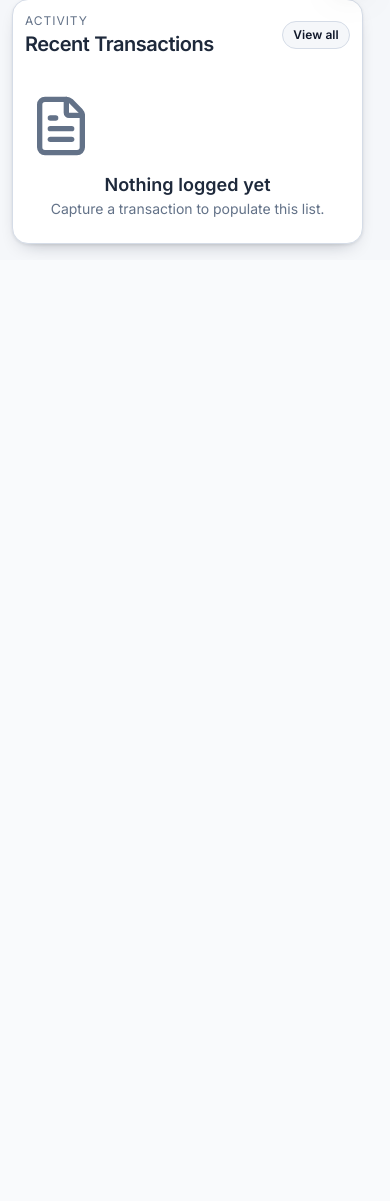
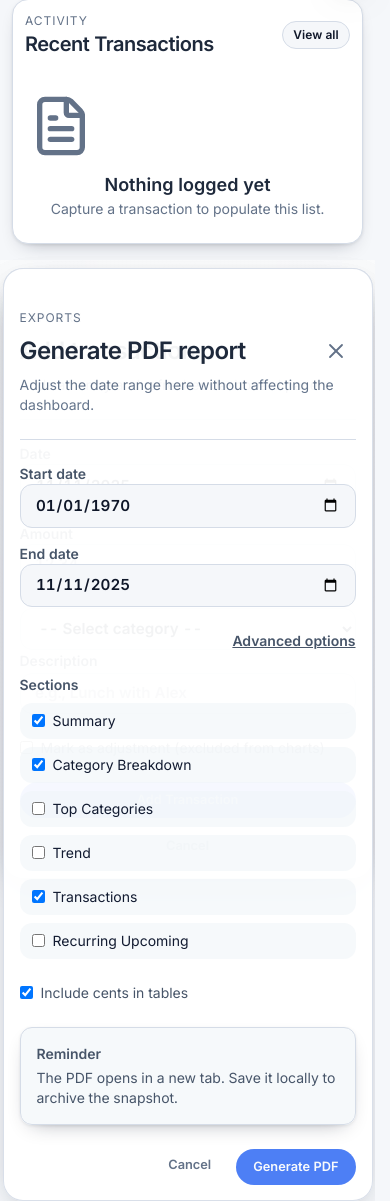
Before and after one commit to janishahn/expenses-web, a FastAPI app: page / in a window 390 px wide. Shown: the part 945-2146 px from the top of the page. Before the commit the page ends 1199 px from the top, so only its background shows below. Run offline with FastAPI, Linux system fonts and the light colour scheme; data that the repository does not hold is empty; some libraries are stand-ins or nearby versions.

Commit message:
Improve modals on mobile

```diff
--- a/static/css/main.css
+++ b/static/css/main.css
@@ -397,6 +397,21 @@
   transition: border 120ms, box-shadow 120ms;
 }
 
+/* iOS/Safari: date inputs default to centered text */
+input[type="date"].input,
+input[type="datetime-local"].input,
+input[type="month"].input,
+input[type="time"].input {
+  text-align: left;
+}
+
+input[type="date"].input::-webkit-date-and-time-value,
+input[type="datetime-local"].input::-webkit-date-and-time-value,
+input[type="month"].input::-webkit-date-and-time-value,
+input[type="time"].input::-webkit-date-and-time-value {
+  text-align: left;
+}
+
 .input:focus,
 .select:focus,
 .textarea:focus {
@@ -453,6 +468,7 @@
 
 .date-range-picker {
   position: relative;
+  width: 100%;
 }
 
 .date-range-picker__trigger {
@@ -469,7 +485,15 @@
   right: 0;
   z-index: 50;
   width: 18rem;
-  max-width: calc(100vw - 2rem);
+  max-width: 100%;
+}
+
+@media (max-width: 640px) {
+  .date-range-picker__popover {
+    left: 0;
+    right: 0;
+    width: 100%;
+  }
 }
 
 .table {
@@ -654,24 +678,35 @@
   color: hsl(var(--card-foreground));
   box-shadow: var(--shadow-2);
   width: min(640px, 92vw);
+  padding: 0;
 }
 
 dialog.modal {
-  max-height: min(720px, 90vh);
-  overflow: auto;
+  --modal-pad: clamp(1rem, 4vw, 1.5rem);
+  width: min(640px, calc(100vw - 2rem));
+  max-height: min(720px, calc(100vh - 2rem));
+  max-height: min(720px, calc(100dvh - 2rem));
+  overflow: hidden;
+  display: flex;
+  border: 1px solid hsl(var(--border) / 0.9);
 }
 
 @media (max-width: 640px) {
   dialog.modal {
-    width: 100vw;
-    height: 100vh;
-    max-height: 100vh;
-    border-radius: 0;
+    width: calc(100vw - 1.25rem);
+    max-height: calc(100vh - 1.25rem);
+    max-height: calc(100dvh - 1.25rem);
+    border-radius: var(--radius-2xl);
   }
 }
 
 .modal-form {
-  padding: clamp(1rem, 4vw, 1.5rem);
+  padding: var(--modal-pad, clamp(1rem, 4vw, 1.5rem));
+  padding-bottom: calc(var(--modal-pad, clamp(1rem, 4vw, 1.5rem)) + env(safe-area-inset-bottom));
+  overflow: auto;
+  flex: 1;
+  overscroll-behavior: contain;
+  -webkit-overflow-scrolling: touch;
 }
 
 dialog::backdrop {
--- a/templates/recurring.html
+++ b/templates/recurring.html
@@ -98,8 +98,8 @@
     </div>
 </section>
 
-<dialog id="rule-modal">
-    <form id="rule-form" method="post" action="/recurring" data-create-action="/recurring" class="space-y-4">
+<dialog id="rule-modal" class="modal">
+    <form id="rule-form" method="post" action="/recurring" data-create-action="/recurring" class="modal-form space-y-4">
         <input type="hidden" name="csrf_token" value="{{ csrf_token() }}">
         <div class="flex items-center justify-between">
             <div>
```
